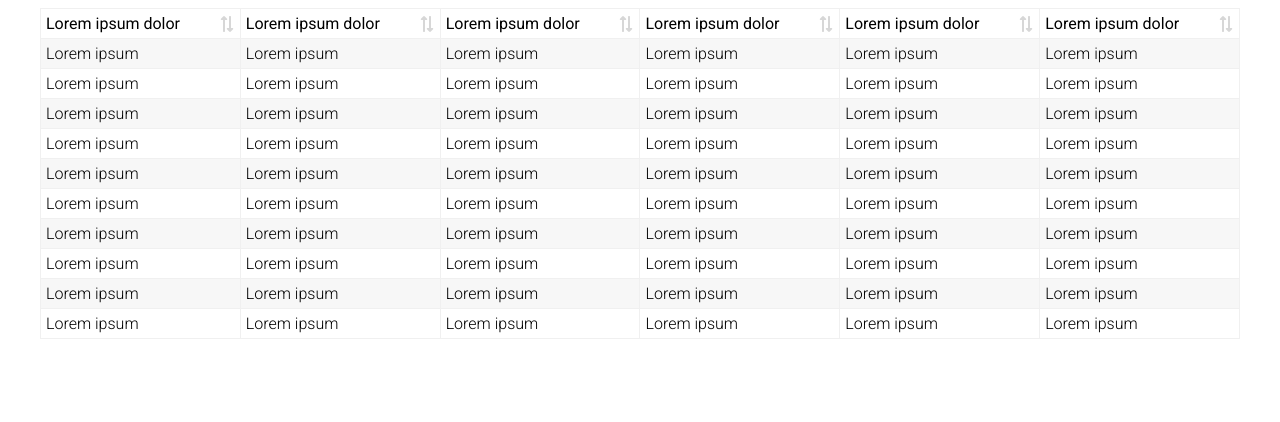
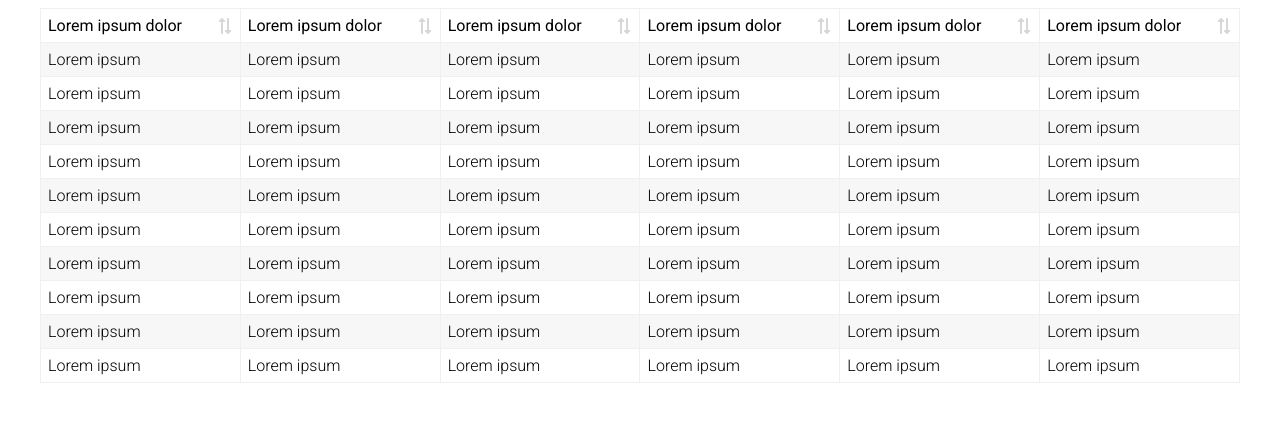
Before and after one commit to fsiqueirag/prueba-tecnica, a plain HTML site: page Code/r2/R2.html in a window 1280 px wide. Drawn offline with Linux system fonts and the light colour scheme.

Commit message:
corregir estilos en R2.css

```diff
--- a/Code/r2/R2.css
+++ b/Code/r2/R2.css
@@ -1,10 +1,14 @@
 @import url('https://fonts.googleapis.com/css2?family=Roboto:wght@100;300;400;500;700;900&display=swap');
+
+/* Variables */
 
 :root {
     --primary-gray: #F7F7F7;
     --secondary-gray: #D7D7D7;
     --darker-gray: #B7B7B7;
 }
+
+/* Scrollbar */
 
 ::-webkit-scrollbar {
     height: 7px;
@@ -27,7 +31,7 @@ html {
 }
 
 main {
-    overflow-x:auto;
+    overflow-x: auto;
 }
 
 table {
@@ -47,7 +51,7 @@ table {
 span {
     color: var(--secondary-gray);
     cursor: pointer;
-    transition: 200ms ease color;
+    transition: color 200ms ease;
 }
 
 span:hover {
@@ -57,13 +61,13 @@ span:hover {
 td, th {
     border: 1px solid #F0F0F0;
     font-weight: 300;
-    padding: 5px;
+    padding: 7px;
 }
 
 th {
     font-weight: 400;
 }
 
-tr:nth-child(even) {
+tbody tr:nth-child(odd) {
     background-color: var(--primary-gray);
 }
--- a/Code/r2/R2.html
+++ b/Code/r2/R2.html
@@ -7,6 +7,7 @@
         <meta name="description" content="Web creada para prueba técnica de MD Digital Solutions.">
         <title>R2</title>
         <link rel="stylesheet" href="./R2.css">
+        <!-- Fontawesome -->
         <link
             rel="stylesheet"
             href="https://pro.fontawesome.com/releases/v5.10.0/css/all.css"
@@ -17,6 +18,7 @@
     <body>
         <main>
             <table>
+                <thead>
                     <tr>
                         <th>
                             <div class="th-content">
@@ -55,6 +57,8 @@
                             </div>
                         </th>
                     </tr>
+                </thead>
+                <tbody>
                     <tr>
                         <td>Lorem ipsum</td>
                         <td>Lorem ipsum</td>
@@ -135,6 +139,7 @@
                         <td>Lorem ipsum</td>
                         <td>Lorem ipsum</td>
                     </tr>
+                </tbody>
             </table>
         </main>
     </body>
--- a/Code/r4/src/index.css
+++ b/Code/r4/src/index.css
@@ -1,10 +1,14 @@
 @import url('https://fonts.googleapis.com/css2?family=Roboto:wght@100;300;400;500;700;900&display=swap');
+
+/* Variables */
 
 :root {
     --primary-gray: #F7F7F7;
     --secondary-gray: #D7D7D7;
     --darker-gray: #B7B7B7;
 }
+
+/* Scrollbar */
 
 ::-webkit-scrollbar {
     height: 7px;
```
Also changed, not shown: Code/r3/R3.html (+1 -0 lines), Code/r4/public/index.html (+2 -0 lines). Lines whose indentation alone changed are shown as unchanged.
